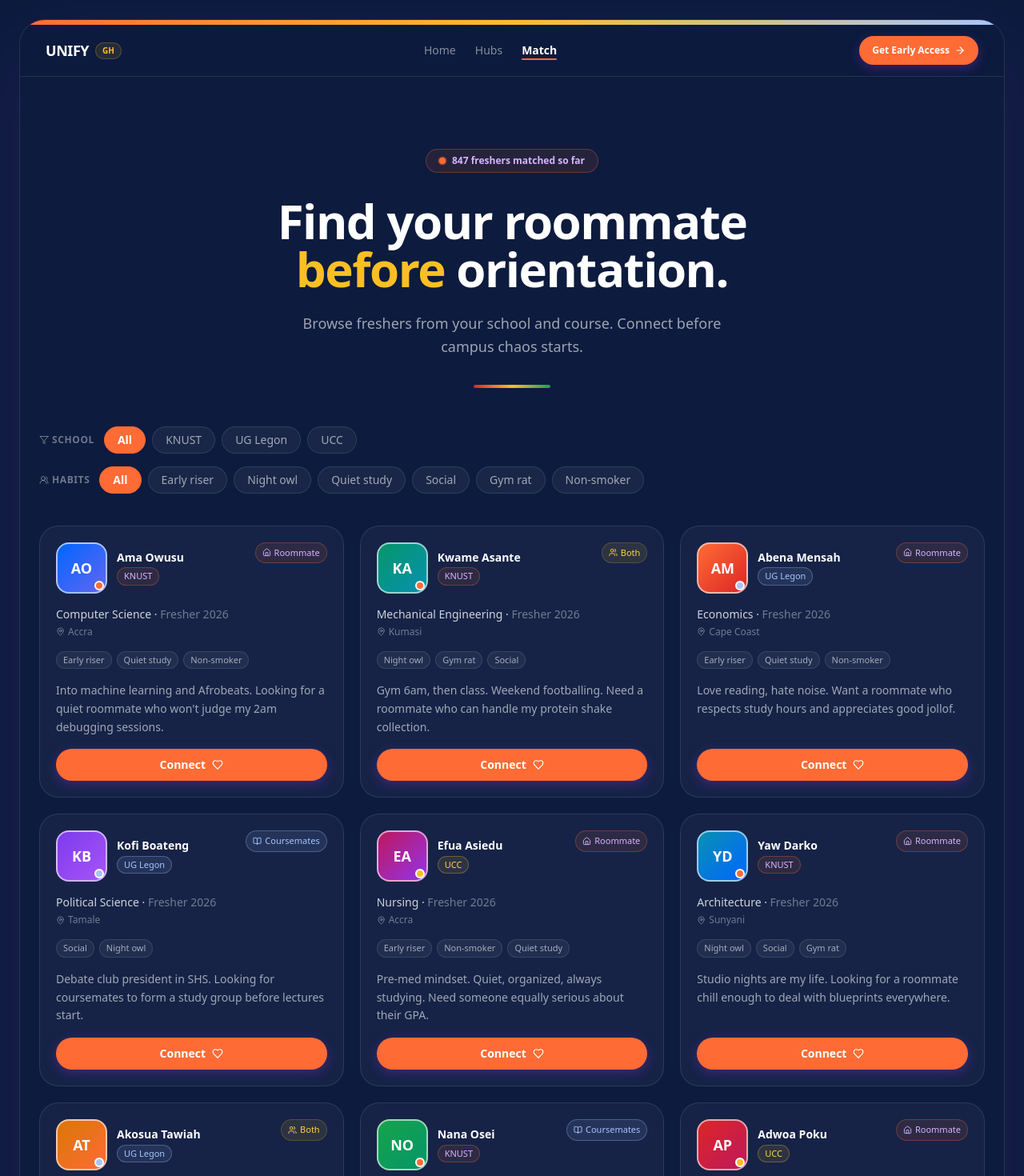
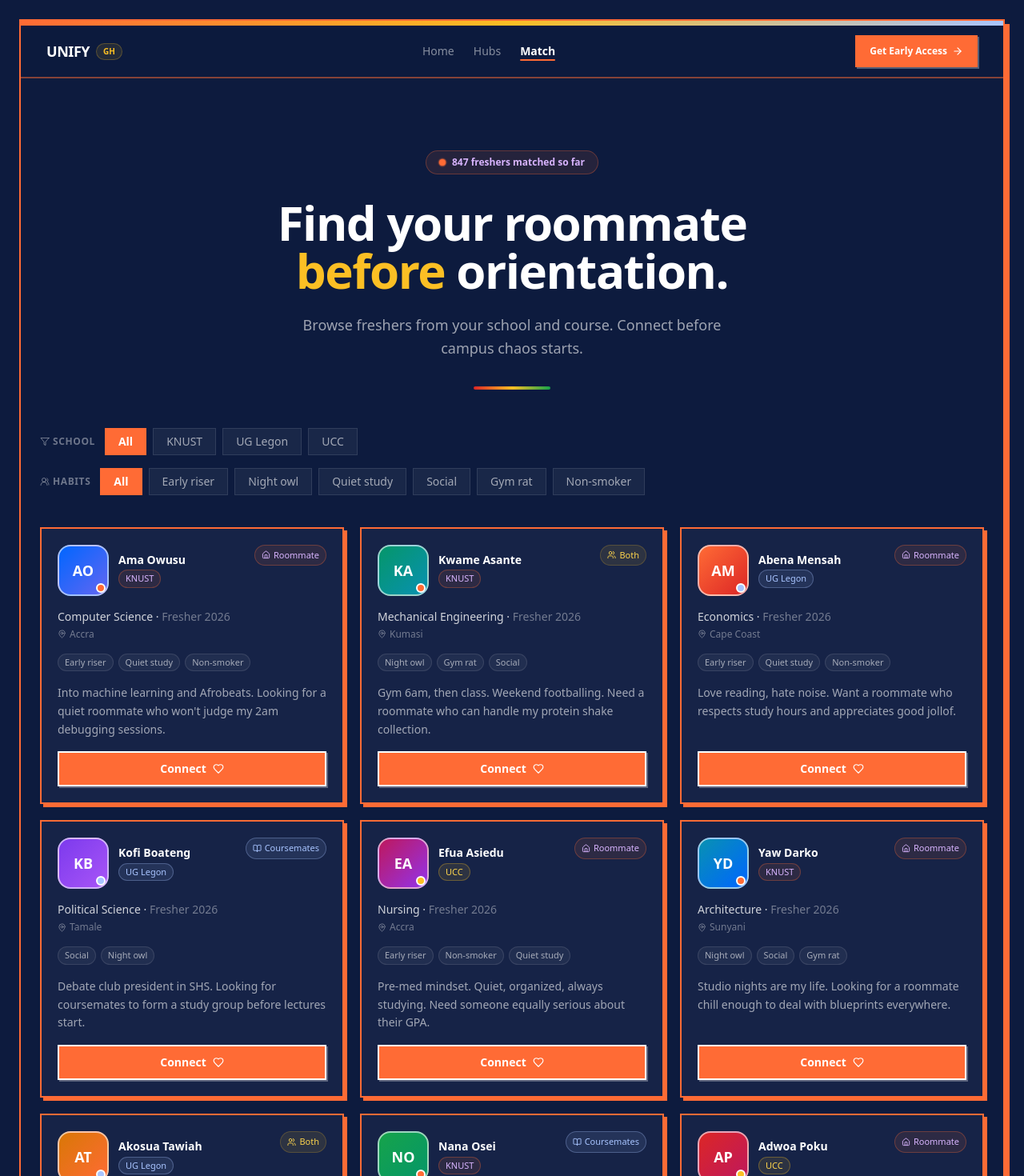
Before and after one commit to chrisxie12/UNIFY, a Next.js app: page /match in a window 1280 px wide. Shown: the top 1470 px of the page at 80% size. Built offline with nearby package versions, Linux system fonts and the light colour scheme; a web font is replaced by a local one.

Commit message:
Apply Neo Brutalism UI: sharp corners, hard offset shadows, bold borders throughout

```diff
--- a/app/match/page.jsx
+++ b/app/match/page.jsx
@@ -136,7 +136,7 @@ function getLookingForIcon(lookingFor) {
 function ProfileCard({ profile, onConnect }) {
   const school = getSchoolStyle(profile.school);
   return (
-    <div className="bg-[#162347] border border-white/10 rounded-3xl p-5 flex flex-col gap-4 hover:bg-[#1f1d30] hover:-translate-y-1.5 hover:border-[#FF6B35]/40 hover:shadow-[0_16px_48px_rgba(123,47,190,0.2)] transition-all duration-300">
+    <div className="bg-[#162347] border-2 border-[#FF6B35] shadow-[4px_4px_0px_#FF6B35] rounded-none p-5 flex flex-col gap-4 hover:bg-[#1f1d30] hover:-translate-y-1.5 hover:shadow-[6px_6px_0px_#FF6B35] transition-all duration-300">
       <div className="flex items-start justify-between gap-3">
         <div className="flex items-center gap-3">
           <div className="relative w-16 h-16 rounded-2xl flex-shrink-0">
@@ -183,7 +183,7 @@ function ProfileCard({ profile, onConnect }) {
 
       <button
         onClick={() => onConnect(profile.name)}
-        className="w-full bg-[#FF6B35] hover:bg-[#E55A22] text-white font-semibold text-sm py-2.5 rounded-full transition-all hover:-translate-y-0.5 shadow-[0_4px_14px_rgba(123,47,190,0.4)] flex items-center justify-center gap-2"
+        className="w-full bg-[#FF6B35] hover:bg-[#E55A22] text-white font-semibold text-sm py-2.5 rounded-none border-2 border-white shadow-[2px_2px_0px_rgba(255,255,255,0.3)] transition-all hover:-translate-y-0.5 flex items-center justify-center gap-2"
       >
         Connect <Heart size={14} />
       </button>
@@ -194,7 +194,7 @@ function ProfileCard({ profile, onConnect }) {
 function Toast({ name, onClose }) {
   return (
     <div className="fixed bottom-6 left-1/2 -translate-x-1/2 z-50 w-full max-w-sm px-4">
-      <div className="bg-[#162347] border border-[#FF6B35]/30 shadow-2xl rounded-2xl p-4 flex items-start gap-3">
+      <div className="bg-[#162347] border-2 border-[#FF6B35] shadow-[4px_4px_0px_#FF6B35] rounded-none p-4 flex items-start gap-3">
         <span className="text-xl flex-shrink-0">🔗</span>
         <div className="flex-1 min-w-0">
           <p className="text-white font-semibold text-sm">Link sent to {name}!</p>
@@ -273,13 +273,13 @@ export default function MatchPage() {
         <div className="absolute top-1/3 left-1/3 w-[400px] h-[400px] rounded-full bg-amber-400/[0.04] blur-[80px]" />
       </div>
 
-      <div className="max-w-7xl mx-auto bg-[#0D1B3E] border border-white/10 shadow-[0_40px_100px_rgba(123,47,190,0.15)] rounded-[32px] overflow-hidden">
+      <div className="max-w-7xl mx-auto bg-[#0D1B3E] border-2 border-[#FF6B35] shadow-[6px_6px_0px_#FF6B35] rounded-none overflow-hidden">
 
         {/* Gradient top bar */}
         <div className="h-1.5 bg-gradient-to-r from-[#FF6B35] via-amber-400 to-[#A8C4FF]" />
 
         {/* ── NAV ── */}
-        <nav className="sticky top-0 z-50 bg-[#0D1B3E]/90 backdrop-blur-2xl border-b border-white/10">
+        <nav className="sticky top-0 z-50 bg-[#0D1B3E]/90 backdrop-blur-2xl border-b-2 border-[#FF6B35]/50">
           <div className="max-w-7xl mx-auto px-4 sm:px-6 lg:px-8 h-16 flex items-center justify-between">
             <a href="/" className="flex items-center gap-2">
               <span className="text-lg font-black tracking-tight text-white">UNIFY</span>
@@ -293,7 +293,7 @@ export default function MatchPage() {
                 <span className="absolute -bottom-0.5 left-0 right-0 h-0.5 rounded-full bg-[#FF6B35]" />
               </a>
             </div>
-            <a href="/#waitlist" className="inline-flex items-center gap-1.5 bg-[#FF6B35] hover:bg-[#E55A22] text-white font-black text-xs px-4 py-2.5 rounded-full transition-all hover:-translate-y-0.5 shadow-[0_4px_14px_rgba(123,47,190,0.4)]">
+            <a href="/#waitlist" className="inline-flex items-center gap-1.5 bg-[#FF6B35] hover:bg-[#E55A22] text-white font-black text-xs px-4 py-2.5 rounded-none border-2 border-[#FF6B35] shadow-[2px_2px_0px_rgba(255,255,255,0.3)] transition-all hover:-translate-y-0.5">
               Get Early Access <ArrowRight size={14} />
             </a>
           </div>
@@ -337,7 +337,7 @@ export default function MatchPage() {
                 <button
                   key={s}
                   onClick={() => setSchoolFilter(s)}
-                  className={`text-sm px-4 py-1.5 rounded-full border transition-all duration-150 ${
+                  className={`text-sm px-4 py-1.5 rounded-none border transition-all duration-150 ${
                     schoolFilter === s
                       ? 'bg-[#FF6B35] text-white border-[#FF6B35] font-semibold'
                       : 'bg-white/5 border-white/10 text-white/60 hover:border-[#FF6B35]/40 hover:text-purple-300'
@@ -356,7 +356,7 @@ export default function MatchPage() {
                 <button
                   key={h}
                   onClick={() => setHabitsFilter(h)}
-                  className={`text-sm px-4 py-1.5 rounded-full border transition-all duration-150 ${
+                  className={`text-sm px-4 py-1.5 rounded-none border transition-all duration-150 ${
                     habitsFilter === h
                       ? 'bg-[#FF6B35] text-white border-[#FF6B35] font-semibold'
                       : 'bg-white/5 border-white/10 text-white/60 hover:border-[#FF6B35]/40 hover:text-purple-300'
@@ -394,7 +394,7 @@ export default function MatchPage() {
 
         {/* ── BOTTOM CTA ── */}
         <section className="px-6 pb-20">
-          <div className="max-w-2xl mx-auto text-center bg-[#162347] border border-white/10 shadow-[0_8px_32px_rgba(123,47,190,0.2)] rounded-3xl px-8 py-14">
+          <div className="max-w-2xl mx-auto text-center bg-[#162347] border-2 border-[#FF6B35] shadow-[4px_4px_0px_#FF6B35] rounded-none px-8 py-14">
             <div className="flex justify-center mb-6">
               <div className="h-1 w-16 rounded-full bg-gradient-to-r from-red-600 via-amber-400 to-green-600" />
             </div>
@@ -404,7 +404,7 @@ export default function MatchPage() {
             <p className="text-white/60 text-base leading-relaxed max-w-md mx-auto mb-8">
               Join thousands of Ghana freshers already connecting on UNIFY before orientation week.
             </p>
-            <a href="/#waitlist" className="inline-flex items-center gap-2 bg-[#FF6B35] hover:bg-[#E55A22] text-white font-black text-base px-8 py-3.5 rounded-full transition-all hover:-translate-y-0.5 shadow-[0_4px_14px_rgba(123,47,190,0.4)]">
+            <a href="/#waitlist" className="inline-flex items-center gap-2 bg-[#FF6B35] hover:bg-[#E55A22] text-white font-black text-base px-8 py-3.5 rounded-none shadow-[2px_2px_0px_rgba(255,255,255,0.3)] transition-all hover:-translate-y-0.5">
               Join the waitlist <ArrowRight size={16} />
             </a>
           </div>
```
Also changed, not shown: app/hubs/page.jsx (+12 -12 lines).
